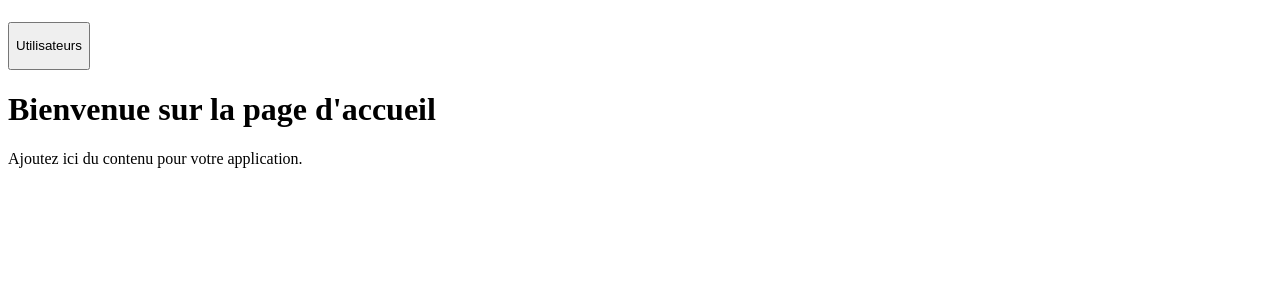
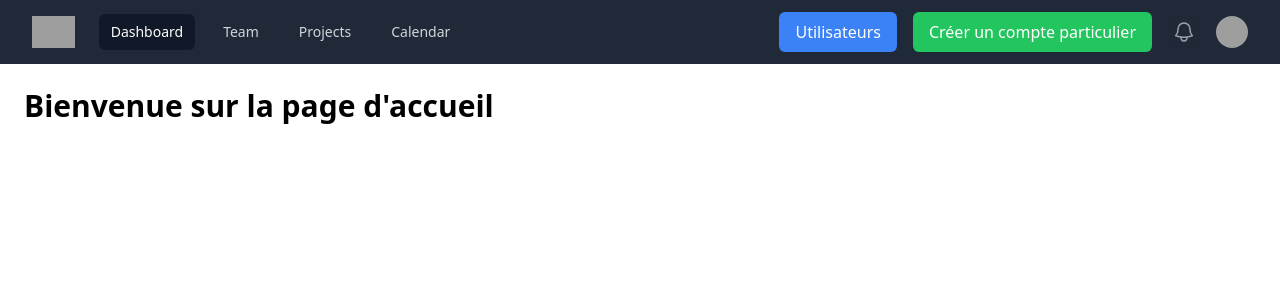
Before and after one commit to orianecorral/MuscleAI, a Django app: page /home_page in a window 1280 px wide. Shown: the top 300 px of the page. Run offline with Django 5.2, Linux system fonts and the light colour scheme; some libraries are stand-ins or nearby versions; grey boxes are pictures that could not be loaded.

Commit message:
added tailwind

```diff
--- a/myproject/myapp/templates/home.html
+++ b/myproject/myapp/templates/home.html
@@ -1,21 +1,88 @@
 <!DOCTYPE html>
 <html lang="en">
+
 <head>
     <meta charset="UTF-8">
     <meta name="viewport" content="width=device-width, initial-scale=1.0">
     <title>Home</title>
+    <!-- Include Tailwind CSS -->
+    <script src="https://cdn.tailwindcss.com"></script>
 </head>
+
 <body>
-    <head>
-       <h1>
-        <button>
-        <p>Utilisateurs</p>
-        </button>
-    </h1>
-    </head>
-    <h1>Bienvenue sur la page d'accueil</h1>
-    <p>Ajoutez ici du contenu pour votre application.</p>
+
+    <!-- Navbar -->
+    <nav class="bg-gray-800">
+        <div class="mx-auto max-w-7xl px-2 sm:px-6 lg:px-8">
+            <div class="relative flex h-16 items-center justify-between">
+                <!-- Mobile menu button-->
+                <div class="absolute inset-y-0 left-0 flex items-center sm:hidden">
+                    <button type="button" class="relative inline-flex items-center justify-center rounded-md p-2 text-gray-400 hover:bg-gray-700 hover:text-white focus:ring-2 focus:ring-white focus:ring-inset focus:outline-none" aria-controls="mobile-menu" aria-expanded="false">
+                        <span class="absolute -inset-0.5"></span>
+                        <span class="sr-only">Open main menu</span>
+                        <svg class="block size-6" fill="none" viewBox="0 0 24 24" stroke-width="1.5" stroke="currentColor" aria-hidden="true">
+                            <path stroke-linecap="round" stroke-linejoin="round" d="M3.75 6.75h16.5M3.75 12h16.5m-16.5 5.25h16.5" />
+                        </svg>
+                    </button>
+                </div>
+
+                <!-- Left Side: Logo & Links -->
+                <div class="flex flex-1 items-center justify-center sm:items-stretch sm:justify-start">
+                    <div class="flex shrink-0 items-center">
+                        <img class="h-8 w-auto" src="https://tailwindui.com/plus-assets/img/logos/mark.svg?color=indigo&shade=500" alt="Your Company">
+                    </div>
+                    <div class="hidden sm:ml-6 sm:block">
+                        <div class="flex space-x-4">
+                            <a href="#" class="rounded-md bg-gray-900 px-3 py-2 text-sm font-medium text-white" aria-current="page">Dashboard</a>
+                            <a href="#" class="rounded-md px-3 py-2 text-sm font-medium text-gray-300 hover:bg-gray-700 hover:text-white">Team</a>
+                            <a href="#" class="rounded-md px-3 py-2 text-sm font-medium text-gray-300 hover:bg-gray-700 hover:text-white">Projects</a>
+                            <a href="#" class="rounded-md px-3 py-2 text-sm font-medium text-gray-300 hover:bg-gray-700 hover:text-white">Calendar</a>
+                        </div>
+                    </div>
+                </div>
+
+                <!-- Right Side: Buttons & Profile -->
+                <div class="absolute inset-y-0 right-0 flex items-center space-x-4 pr-2 sm:static sm:inset-auto sm:ml-6 sm:pr-0">
+                    <!-- Custom Buttons -->
+                    <a href="{% url 'profile_show' %}" class="bg-blue-500 text-white px-4 py-2 rounded-md hover:bg-blue-600">
+                        Utilisateurs
+                    </a>
+                    <a href="{% url 'profile_create' %}" class="bg-green-500 text-white px-4 py-2 rounded-md hover:bg-green-600">
+                        Créer un compte particulier
+                    </a>
 
 
+
+
+                    <!-- Notifications Button -->
+                    <button type="button" class="relative rounded-full bg-gray-800 p-1 text-gray-400 hover:text-white focus:ring-2 focus:ring-white focus:ring-offset-2 focus:ring-offset-gray-800">
+                        <span class="absolute -inset-1.5"></span>
+                        <span class="sr-only">View notifications</span>
+                        <svg class="size-6" fill="none" viewBox="0 0 24 24" stroke-width="1.5" stroke="currentColor" aria-hidden="true">
+                            <path stroke-linecap="round" stroke-linejoin="round" d="M14.857 17.082a23.848 23.848 0 0 0 5.454-1.31A8.967 8.967 0 0 1 18 9.75V9A6 6 0 0 0 6 9v.75a8.967 8.967 0 0 1-2.312 6.022c1.733.64 3.56 1.085 5.455 1.31m5.714 0a24.255 24.255 0 0 1-5.714 0m5.714 0a3 3 0 1 1-5.714 0" />
+                        </svg>
+                    </button>
+
+                    <!-- Profile Dropdown -->
+                    <div class="relative ml-3">
+                        <div>
+                            <button type="button" class="relative flex rounded-full bg-gray-800 text-sm focus:ring-2 focus:ring-white focus:ring-offset-2 focus:ring-offset-gray-800" id="user-menu-button" aria-expanded="false" aria-haspopup="true">
+                                <span class="absolute -inset-1.5"></span>
+                                <span class="sr-only">Open user menu</span>
+                                <img class="size-8 rounded-full" src="https://images.unsplash.com/photo-1472099645785-5658abf4ff4e?ixlib=rb-1.2.1&ixid=eyJhcHBfaWQiOjEyMDd9&auto=format&fit=facearea&facepad=2&w=256&h=256&q=80" alt="">
+                            </button>
+                        </div>
+                    </div>
+                </div>
+            </div>
+        </div>
+    </nav>
+
+    <!-- Main Content -->
+    <div class="container mx-auto p-6">
+        <h1 class="text-3xl font-bold">Bienvenue sur la page d'accueil</h1>
+    </div>
+
 </body>
+
 </html>
--- a/myproject/myapp/templates/profile_info.html
+++ b/myproject/myapp/templates/profile_info.html
@@ -7,6 +7,10 @@
     <ul>
       {% for profile in profiles %}
         <li>{{ profile.first_name }}</li>
+        <li>{{ profile.last_name }}</li>
+        <li>{{ profile.age }}</li>
+        <li>{{ profile.weight }}</li>
+
       {% endfor %}
     </ul>
   </body>
--- a/myproject/myapp/templates/profile_show.html
+++ b/myproject/myapp/templates/profile_show.html
@@ -20,8 +20,6 @@
 <body style="background-color:pink;">
     <div class="w-50 m-auto">
         <h2 class="text-center mt-4"> User Details</h2>
-        {% csrf_token %}
-
         <table class="table">
             <!-- <tr>
                 <th>Photo</th>
--- a/myproject/myapp/views.py
+++ b/myproject/myapp/views.py
@@ -9,9 +9,11 @@ from django.urls import reverse
 def home_page(request):
     return render(request, 'home.html')
 
+# need to implement either authentification or change url view
 def profile_info(request, first_name):
     profile = get_object_or_404(Profile, first_name=first_name)
-    data = {
+    context = {}
+    context["profiles"] = {
         "first_name": profile.first_name,
         "last_name": profile.last_name,
         "age": profile.age,
@@ -19,7 +21,9 @@ def profile_info(request, first_name):
         "weight": profile.weight,
         "gender": profile.gender,
     }
-    return JsonResponse(data)
+
+    return render(request, "profile_info.html", context)
+
 
 def profile_show(request):
     context = {}
@@ -45,7 +49,7 @@ def profile_update(request, first_name):
         form = ProfileForm(request.POST, instance=profile)
         if form.is_valid():
             form.save()
-            return redirect(reverse('profile_info', args=[profile.first_name]))  # ✅ Redirection correcte
+            return redirect(reverse('profile_info', args=[profile.first_name]))
 
     context = {'form': form, 'profile': profile}
     return render(request, 'profile_update.html', context)
@@ -55,7 +59,7 @@ def profile_delete(request, first_name):
 
     if request.method == 'POST':
         profile.delete()
-        return redirect(reverse('home_page'))  # ✅ Redirection vers la home après suppression
+        return redirect(reverse('home_page'))
 
     context = {'profile': profile}
     return render(request, 'profile_delete.html', context)
```
Also changed, not shown: myproject/package-lock.json (added).
